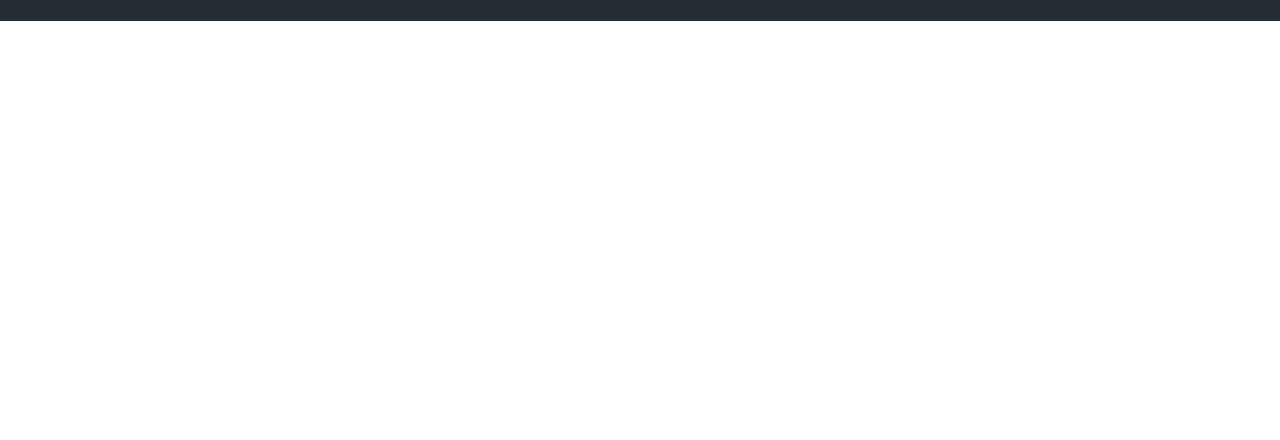
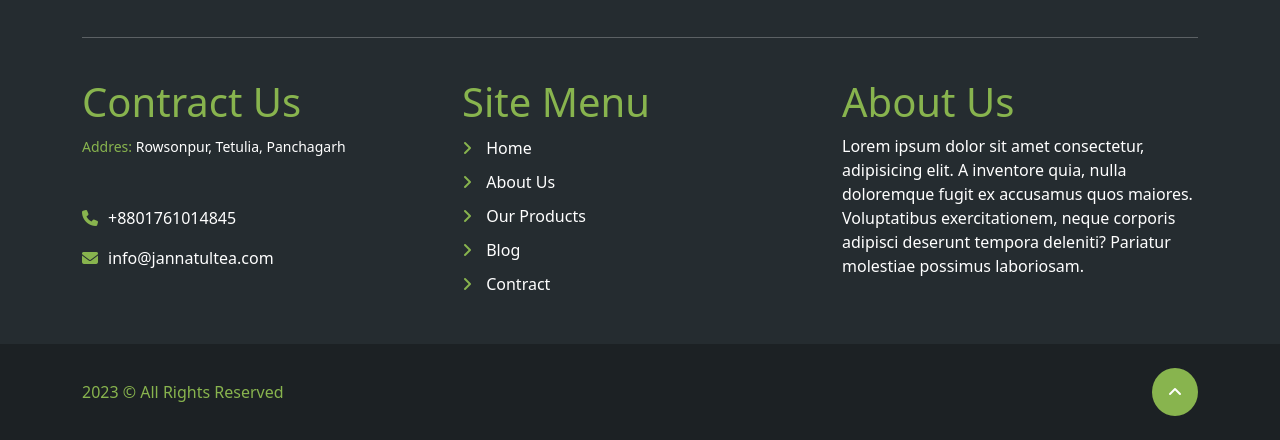
Before and after one commit to ASSiddik01/Softlab_Tea, a plain HTML site: page index.html in a window 1280 px wide. Shown: the part 5197-5637 px from the top of the page. Before the commit the page ends 5218 px from the top, so only its background shows below. Drawn offline with nearby package versions, Linux system fonts and the light colour scheme.

Commit message:
footer done

```diff
--- a/assets/css/style.css
+++ b/assets/css/style.css
@@ -167,3 +167,49 @@ section#service {
 .footer_top {
     background-color: #252c30;
 }
+
+.footer_menu ul {
+    margin: 0;
+    padding: 0;
+}
+
+.footer_menu ul li {
+    color: #88b44e;
+    margin-top: 10px;
+}
+
+.footer_menu ul li a {
+    color: #fff;
+}
+
+.footer_menu ul li i {
+    margin-right: 10px;
+}
+
+.footer_menu ul li a:hover, .contact_info p:hover {
+    color: #88b44e;
+    transition: all .5s;
+}
+
+.contact_info p {
+    color: #fff;
+}
+
+.contact_info i {
+    margin-right: 10px;
+}
+
+.footer_bottom {
+    background-color: #1c2124;
+}
+
+.footer_bottom p:hover {
+    color: #fff;
+    transition: all .5s;
+}
+
+.footer_bottom a:hover i {
+    color: #000 !important;
+    background-color: #fff;
+    transition: all .5s;
+}
--- a/index.html
+++ b/index.html
@@ -17,7 +17,7 @@
 
 <body>
     <!-- Header Start -->
-    <header>
+    <header id="header">
         <!-- Top Header -->
         <section class="pt-3" id="header_top">
             <div class="container">
@@ -603,6 +603,44 @@
                         </div>
                     </div>
                 </div>
+                <hr class="text-white">
+                <div class="row pt-3 pb-5">
+                    <div class="col-lg-4 mt-2">
+                        <h1 class="theme_color">Contract Us</h1>
+                        <small class="text-white"><span class="theme_color">Addres:</span> Rowsonpur, Tetulia, Panchagarh</small>
+                        <div class="contact_info mt-5">
+                            <p><i class="fa-solid fa-phone theme_color "></i>+8801761014845</p>
+                            <p><i class="fa-solid fa-envelope theme_color"></i>info@jannatultea.com</p>
+                        </div>
+                    </div>
+                    <div class="col-lg-4 mt-2">
+                        <h1 class="theme_color">Site Menu</h1>
+                        <div class="footer_menu">
+                            <ul>
+                                <li><i class="fa-solid fa-angle-right"></i> <a href="">Home</a> </li>
+                                <li><i class="fa-solid fa-angle-right"></i> <a href="">About Us</a> </li>
+                                <li><i class="fa-solid fa-angle-right"></i> <a href="">Our Products</a> </li>
+                                <li><i class="fa-solid fa-angle-right"></i> <a href="">Blog</a> </li>
+                                <li><i class="fa-solid fa-angle-right"></i> <a href="">Contract</a> </li>
+                            </ul>
+                        </div>
+                    </div>
+                    <div class="col-lg-4 mt-2">
+                        <h1 class="theme_color">About Us</h1>
+                        <p class="text-white">Lorem ipsum dolor sit amet consectetur, adipisicing elit. A inventore quia, nulla doloremque fugit ex accusamus quos maiores. Voluptatibus exercitationem, neque corporis adipisci deserunt tempora deleniti? Pariatur molestiae possimus laboriosam.</p>
+                    </div>
+                </div>
+            </div>
+        </div>
+        <!-- Footer Bottom -->
+        <div class="footer_bottom">
+            <div class="container">
+                <div class="row py-4">
+                    <div class="col-lg-12 d-flex justify-content-between align-items-center">
+                        <p class="theme_color m-0 d-inline">2023 &copy; All Rights Reserved </p>
+                        <a href="#header"><i class="top_btn fa-solid fa-angle-up p-3 rounded-circle theme_bg text-white"></i></a>
+                    </div>
+                </div>
             </div>
         </div>
     </footer>
```
